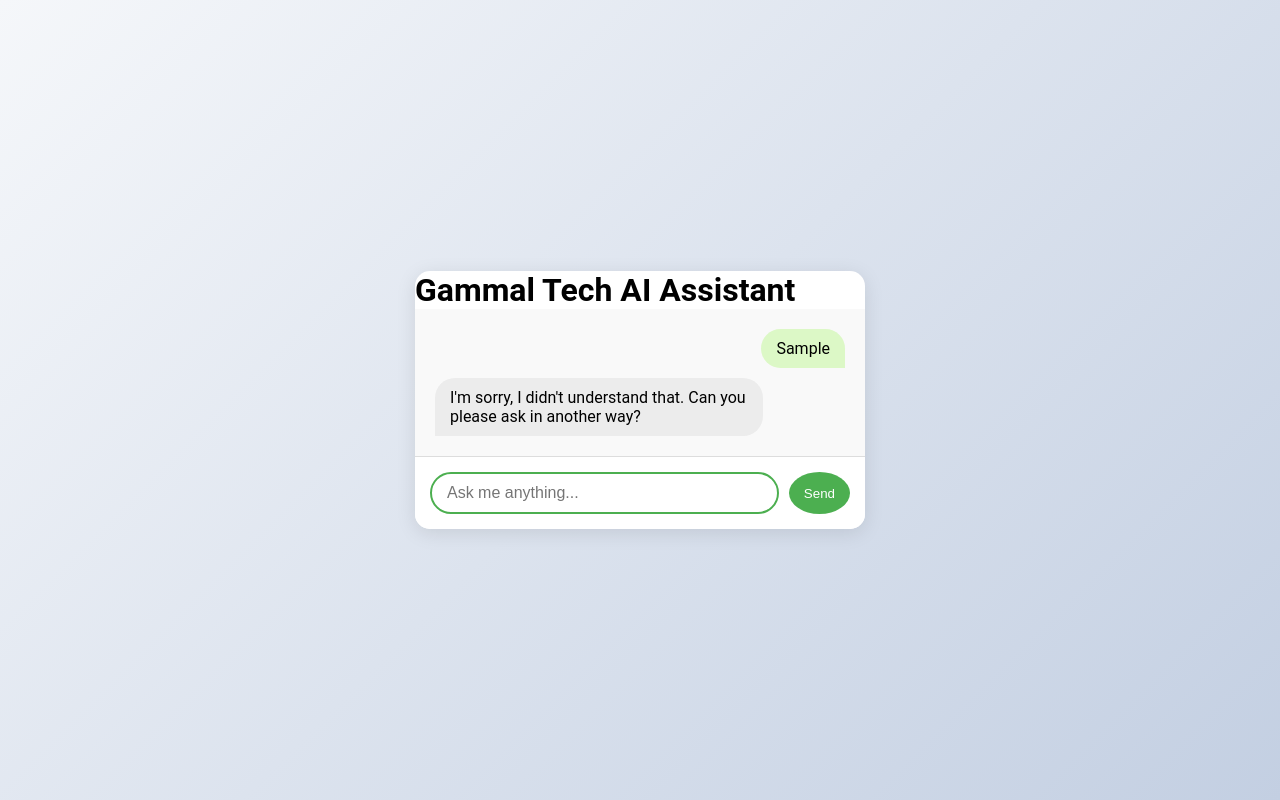
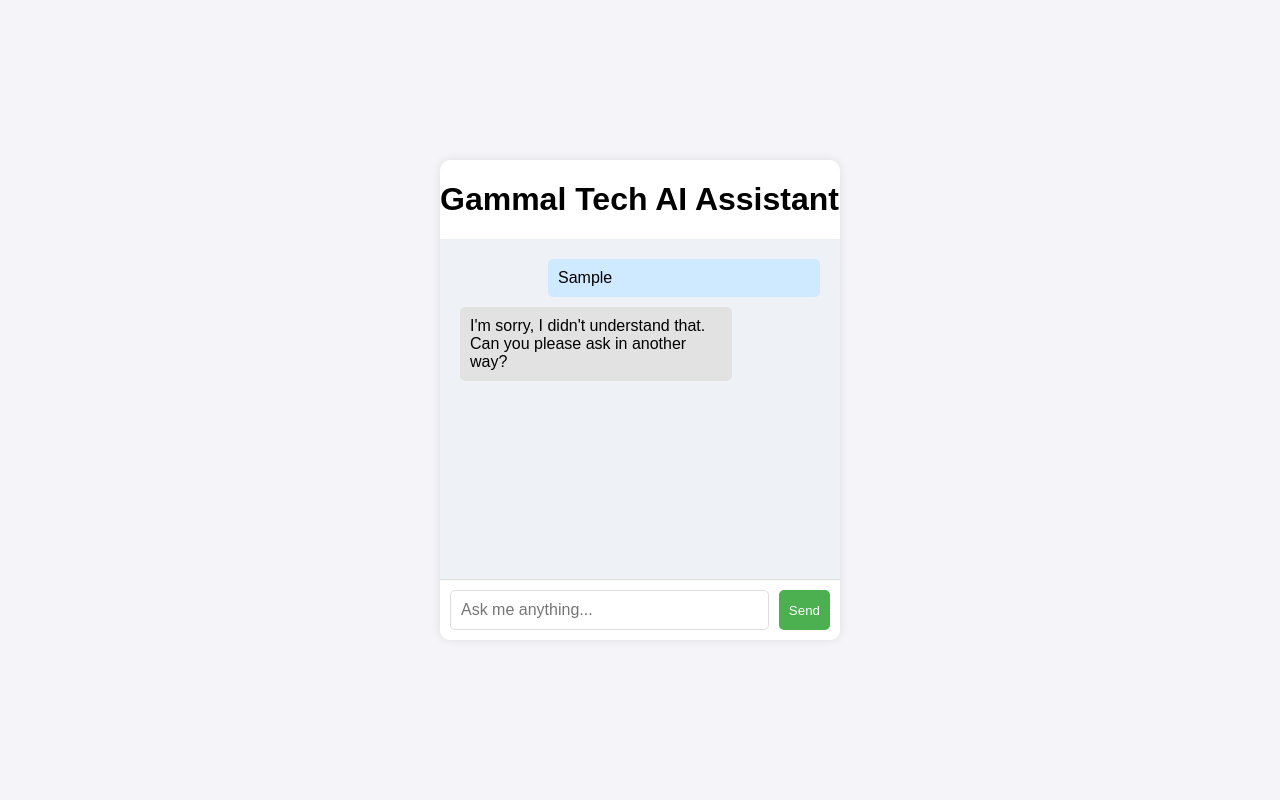
Before and after one commit to Ibrahimsalma75885795/Gammal-Tech-Ai-Assistant, a plain HTML site: page index.html in a window 1280 px wide. Both pictures are taken after typing "Sample" into the empty fields and a click on the button "Send". Drawn offline with Linux system fonts and the light colour scheme.

Commit message:
Update styles.css

```diff
--- a/styles.css
+++ b/styles.css
@@ -1,157 +1,71 @@
-/* Reset some default styles */
-* {
-    box-sizing: border-box;
-    margin: 0;
-    padding: 0;
-}
-
-/* Body Styling */
 body {
-    font-family: 'Roboto', sans-serif;
-    background: linear-gradient(135deg, #f5f7fa, #c3cfe2);
+    font-family: Arial, sans-serif;
+    background-color: #f4f4f9;
     display: flex;
     justify-content: center;
     align-items: center;
     height: 100vh;
+    margin: 0;
 }
 
-/* AI Assistant Container */
 .ai-assistant {
-    width: 100%;
-    max-width: 450px;
-    background-color: #ffffff;
-    border-radius: 15px;
-    box-shadow: 0 4px 20px rgba(0, 0, 0, 0.1);
-    display: flex;
-    flex-direction: column;
+    width: 400px;
+    background-color: white;
+    border-radius: 10px;
+    box-shadow: 0 0 10px rgba(0, 0, 0, 0.1);
     overflow: hidden;
-    animation: fadeIn 1s ease-in-out;
 }
 
-/* Header Styling */
-.ai-header {
-    background-color: #4CAF50;
-    color: white;
-    padding: 15px;
-    display: flex;
-    align-items: center;
+.chat-box {
+    height: 300px;
+    overflow-y: auto;
+    padding: 20px;
+    background-color: #eef2f7;
 }
 
-.ai-header .logo {
-    width: 40px;
-    height: 40px;
-    margin-right: 10px;
-}
-
-.ai-header h1 {
-    font-size: 1.2em;
-    font-weight: 500;
-}
-
-/* Chat Box Styling */
-.chat-box {
-    flex: 1;
-    padding: 20px;
-    background-color: #f9f9f9;
-    overflow-y: auto;
-    display: flex;
-    flex-direction: column;
-    gap: 10px;
-}
-
-/* User Input Section */
 .user-input {
     display: flex;
-    padding: 15px;
+    padding: 10px;
     background-color: #fff;
     border-top: 1px solid #ddd;
 }
 
 #user-input {
     flex: 1;
-    padding: 10px 15px;
-    font-size: 1em;
-    border: 2px solid #4CAF50;
-    border-radius: 25px;
-    outline: none;
-    transition: border-color 0.3s ease;
-}
-
-#user-input:focus {
-    border-color: #45a049;
+    padding: 10px;
+    font-size: 16px;
+    border: 1px solid #ddd;
+    border-radius: 5px;
 }
 
 #send-btn {
+    padding: 10px;
+    margin-left: 10px;
     background-color: #4CAF50;
+    color: white;
     border: none;
-    color: white;
-    padding: 0 15px;
-    margin-left: 10px;
-    border-radius: 50%;
+    border-radius: 5px;
     cursor: pointer;
-    transition: background-color 0.3s ease;
-    display: flex;
-    align-items: center;
-    justify-content: center;
 }
 
 #send-btn:hover {
     background-color: #45a049;
 }
 
-#send-btn svg {
-    width: 20px;
-    height: 20px;
-}
-
-/* Message Styling */
-.user-message, .ai-message {
-    max-width: 80%;
-    padding: 10px 15px;
-    border-radius: 20px;
-    position: relative;
-    word-wrap: break-word;
-    animation: slideIn 0.5s ease;
+.ai-message, .user-message {
+    margin-bottom: 10px;
+    padding: 10px;
+    border-radius: 5px;
+    max-width: 70%;
 }
 
 .user-message {
-    background-color: #dcf8c6;
+    background-color: #cfe9ff;
     align-self: flex-end;
-    border-bottom-right-radius: 0;
+    margin-left: auto;
 }
 
 .ai-message {
-    background-color: #ececec;
+    background-color: #e2e2e2;
     align-self: flex-start;
-    border-bottom-left-radius: 0;
 }
-
-/* Animations */
-@keyframes fadeIn {
-    from { opacity: 0; transform: scale(0.95); }
-    to { opacity: 1; transform: scale(1); }
-}
-
-@keyframes slideIn {
-    from { opacity: 0; transform: translateY(10px); }
-    to { opacity: 1; transform: translateY(0); }
-}
-
-/* Scrollbar Styling */
-.chat-box::-webkit-scrollbar {
-    width: 6px;
-}
-
-.chat-box::-webkit-scrollbar-track {
-    background: #f1f1f1;
-    border-radius: 10px;
-}
-
-.chat-box::-webkit-scrollbar-thumb {
-    background: #c1c1c1;
-    border-radius: 10px;
-}
-
-.chat-box::-webkit-scrollbar-thumb:hover {
-    background: #a8a8a8;
-}
```
